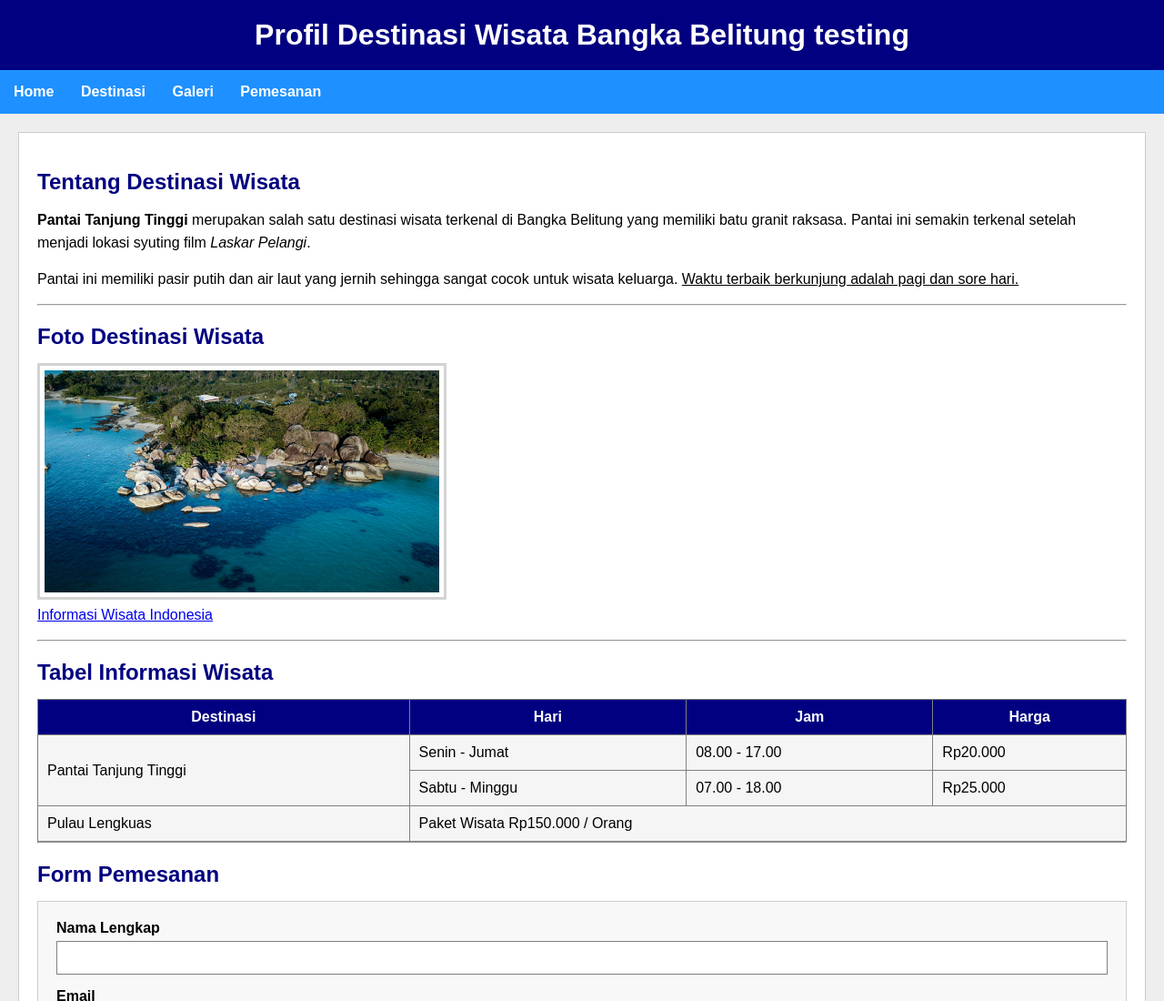
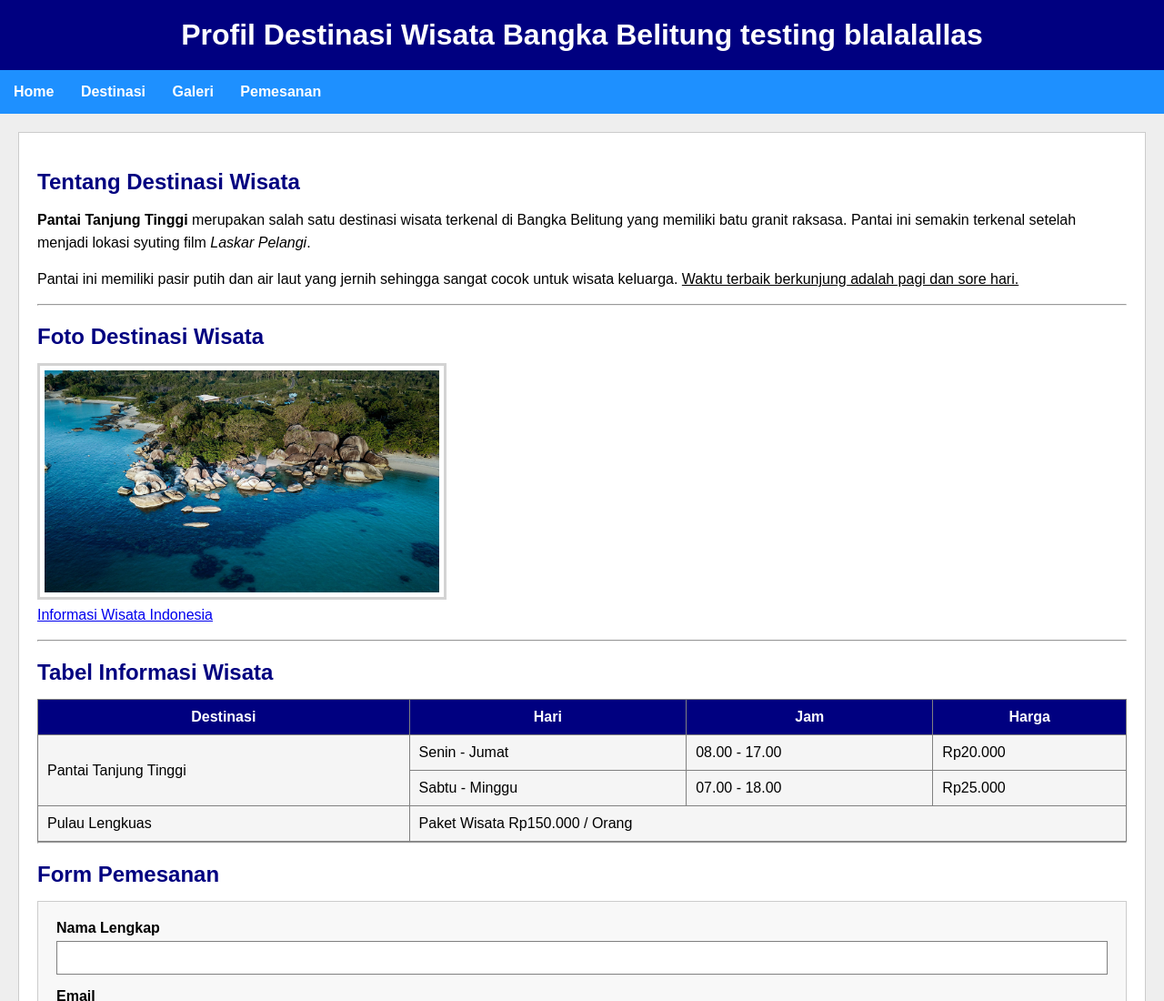
Before and after one commit to indrazaid/css-layout-html, a plain HTML site: page index.html in a window 1280 px wide. Shown: the top 1100 px of the page at 91% size. Drawn offline with Linux system fonts and the light colour scheme.

Commit message:
setup header

```diff
--- a/index.html
+++ b/index.html
@@ -10,7 +10,7 @@
 <body>
 
 <div class="header">
-    <h1>Profil Destinasi Wisata Bangka Belitung testing </h1>
+    <h1>Profil Destinasi Wisata Bangka Belitung testing blalalallas</h1>
 </div>
 
 <div class="navbar">
```
